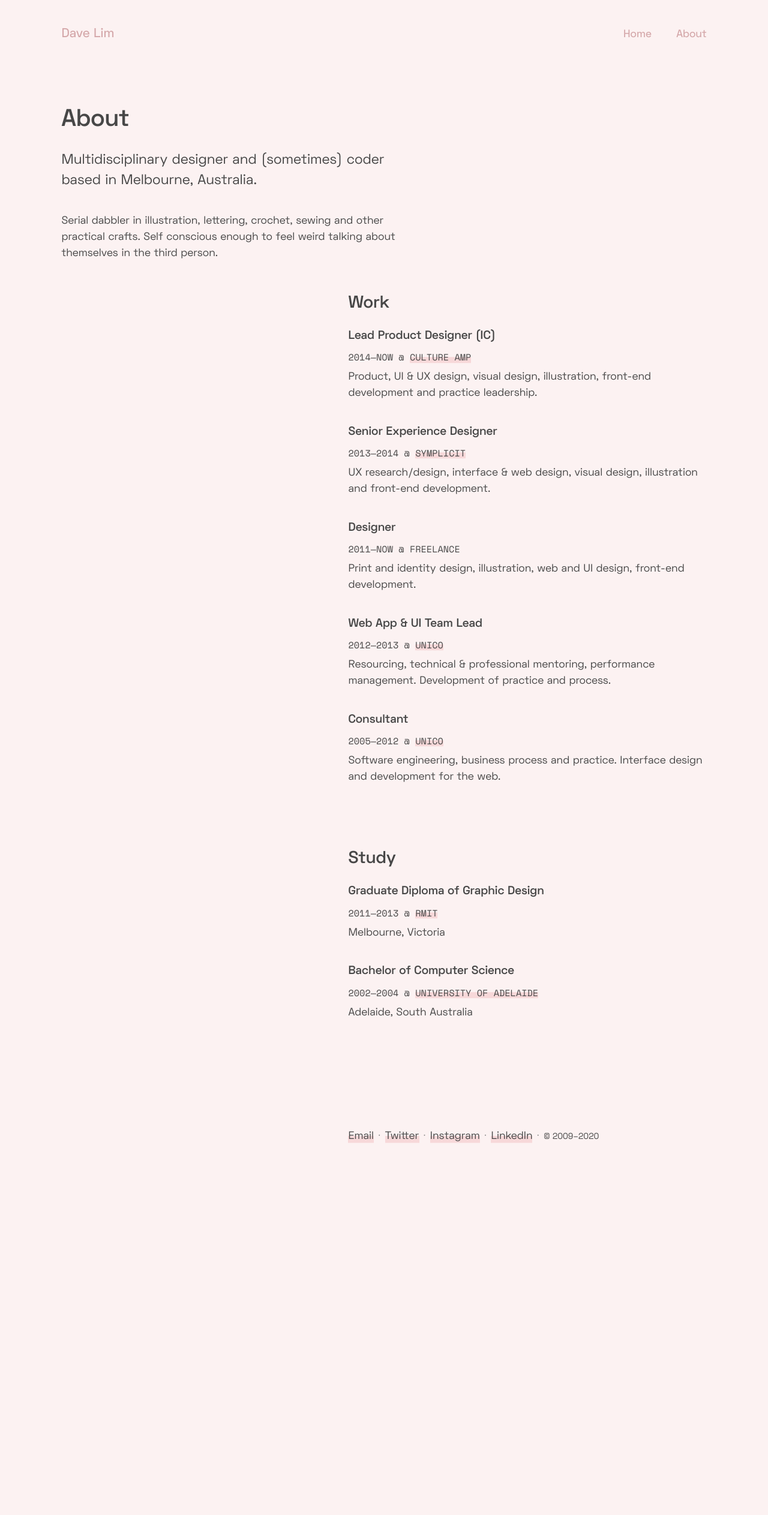
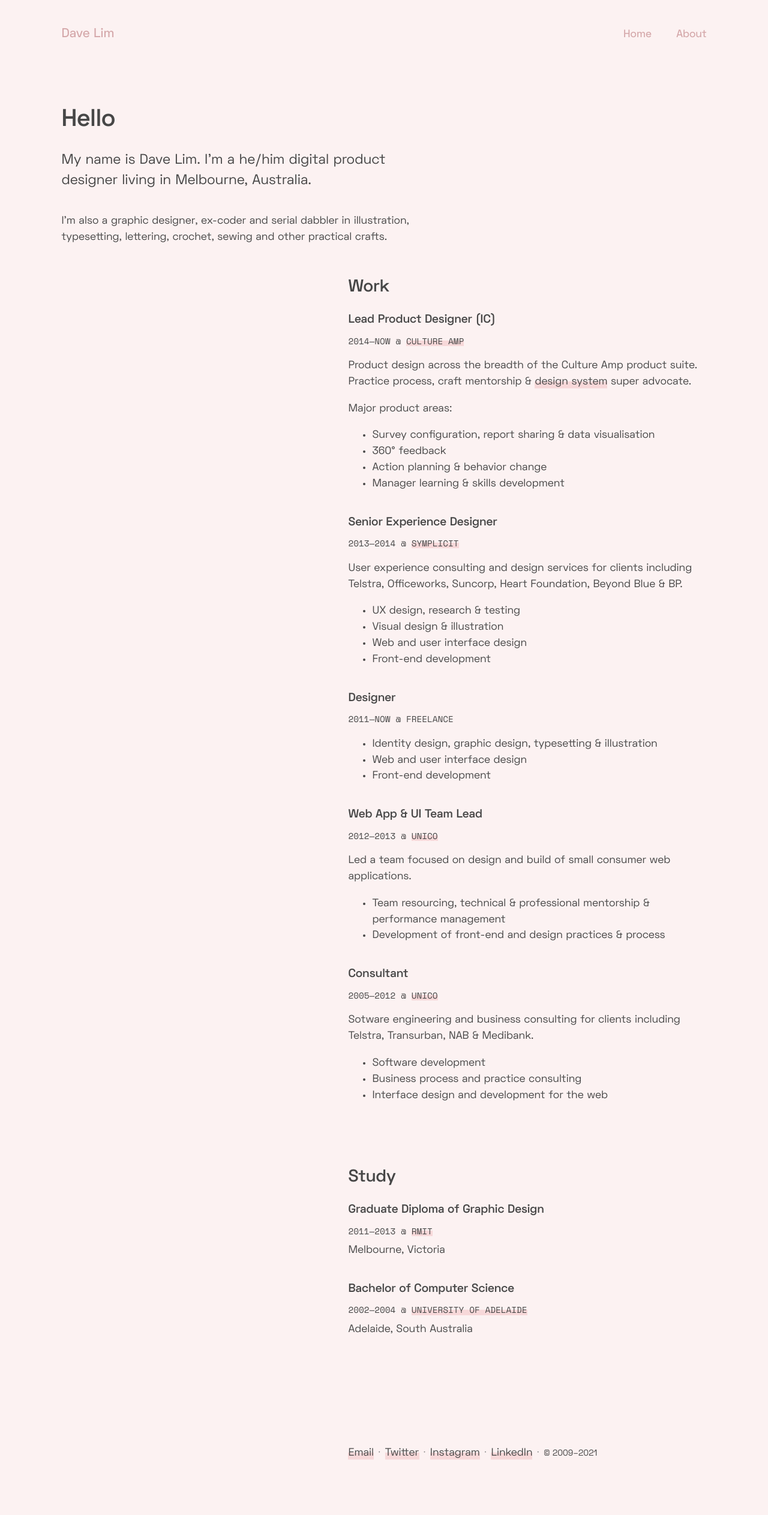
Before and after one commit to dlimiter/dlimiter.github.io, a Jekyll site: the page built from about.html, in a window 1280 px wide. Shown: the whole page at 60% size. Built offline with Jekyll 4.4.1, drawn with Linux system fonts in a browser that asks for light colours; before the commit the page ends 1998 px from its top, so only the background shows below that.

Commit message:
Updates about

```diff
--- a/_includes/footer.html
+++ b/_includes/footer.html
@@ -11,7 +11,7 @@
         <span class="link-divider">·</span>
         <a href="https://www.linkedin.com/in/dlimiter">LinkedIn</a>
         <span class="link-divider">·</span>
-        <small class="nowrap">&copy; 2009–2020</small>
+        <small class="nowrap">&copy; 2009–2021</small>
       </p>
     </div>
   </section>
--- a/about.html
+++ b/about.html
@@ -5,13 +5,12 @@ layout: default
 
 <div class="container -spaced -alternate2">
   <div class="recipe__title">
-    <h1>{{ page.title }}</h1>
+    <h1>Hello</h1>
     <p class="lede">
-      Multidisciplinary designer and (sometimes) coder based in Melbourne, Australia.
+      My name is Dave Lim. I'm a he/him digital product designer living in Melbourne, Australia.
     </p>
     <p>
-Serial dabbler in illustration, lettering, crochet, sewing and other practical crafts.
-Self conscious enough to feel weird talking about themselves in the third person.
+      I'm also a graphic designer, ex-coder and serial dabbler in illustration, typesetting, lettering, crochet, sewing and other practical crafts.
     </p>
   </div>
   <div></div>
@@ -27,32 +26,58 @@ Self conscious enough to feel weird talking about themselves in the third person
       date = "2014&mdash;Now"
       role = "Lead Product Designer (IC)"
       employer = "<a href='https://www.cultureamp.com'>Culture Amp</a>"
-    description = "Product, UI & UX design, visual design, illustration, front-end development and practice leadership."
+    description = "<p>Product design across the breadth of the Culture Amp product suite. Practice process, craft mentorship &amp; <a href='https://cultureamp.design/'>design system</a> super advocate.</p>
+    <p>Major product areas:</p>
+    <ul>
+      <li>Survey configuration, report sharing &amp; data visualisation</li>
+      <li>360° feedback</li>
+      <li>Action planning &amp; behavior change</li>
+      <li>Manager learning &amp; skills development</li>
+    </ul>"
     %}
     {% include resumeitem.html
       date = "2013&mdash;2014"
       role = "Senior Experience Designer"
       employer = "<a href='http://symplicit.com.au'>Symplicit</a>"
-      description = "UX research/design, interface & web design, visual design, illustration and front-end development."
+      description = "<p>User experience consulting and design services for clients including Telstra, Officeworks, Suncorp, Heart Foundation, Beyond Blue &amp; BP.</p>
+      <ul>
+        <li>UX design, research &amp; testing</li>
+        <li>Visual design &amp; illustration</<li>
+        <li>Web and user interface design</li>
+        <li>Front-end development</li>
+      </ul>"
     %}
     {% include resumeitem.html
       date = "2011&mdash;Now"
       role = "Designer"
       employer = "Freelance"
-      description = "Print and identity design, illustration, web and UI design, front-end development."
+      description = "
+      <ul>
+        <li>Identity design, graphic design, typesetting &amp; illustration</<li>
+        <li>Web and user interface design</li>
+        <li>Front-end development</li>
+      </ul>"
     %}
     {% include resumeitem.html
       date = "2012&mdash;2013"
       role = "Web App &amp; UI Team Lead"
       employer = "<a href='https://www.unico.com.au'>Unico</a>"
-      description = "Resourcing, technical &amp; professional mentoring, performance management. Development of practice and process."
+      description = "<p>Led a team focused on design and build of small consumer web applications.</p>
+      <ul>
+        <li>Team resourcing, technical &amp; professional mentorship &amp; performance management</li>
+        <li>Development of front-end and design practices &amp; process</li>
+      </ul>"
     %}
     {% include resumeitem.html
       date = "2005&mdash;2012"
       role = "Consultant"
       employer = "<a href='https://www.unico.com.au'>Unico</a>"
-      description = "Software engineering, business process and practice.
-      Interface design and development for the web."
+      description = "<p>Sotware engineering and business consulting for clients including Telstra, Transurban, NAB &amp; Medibank.</p>
+      <ul>
+        <li>Software development</li>
+        <li>Business process and practice consulting</li>
+        <li>Interface design and development for the web</li>
+      </ul>"
     %}
   </div>
 </div>
--- a/css/style.scss
+++ b/css/style.scss
@@ -207,7 +207,7 @@ h4, .h4 {
 .mono {
   font-family: 'Space Mono', monospace;
   font-weight: 400;
-  font-size: 0.85rem;
+  font-size: 0.8rem;
 }
 
 .resumeitem {
```
